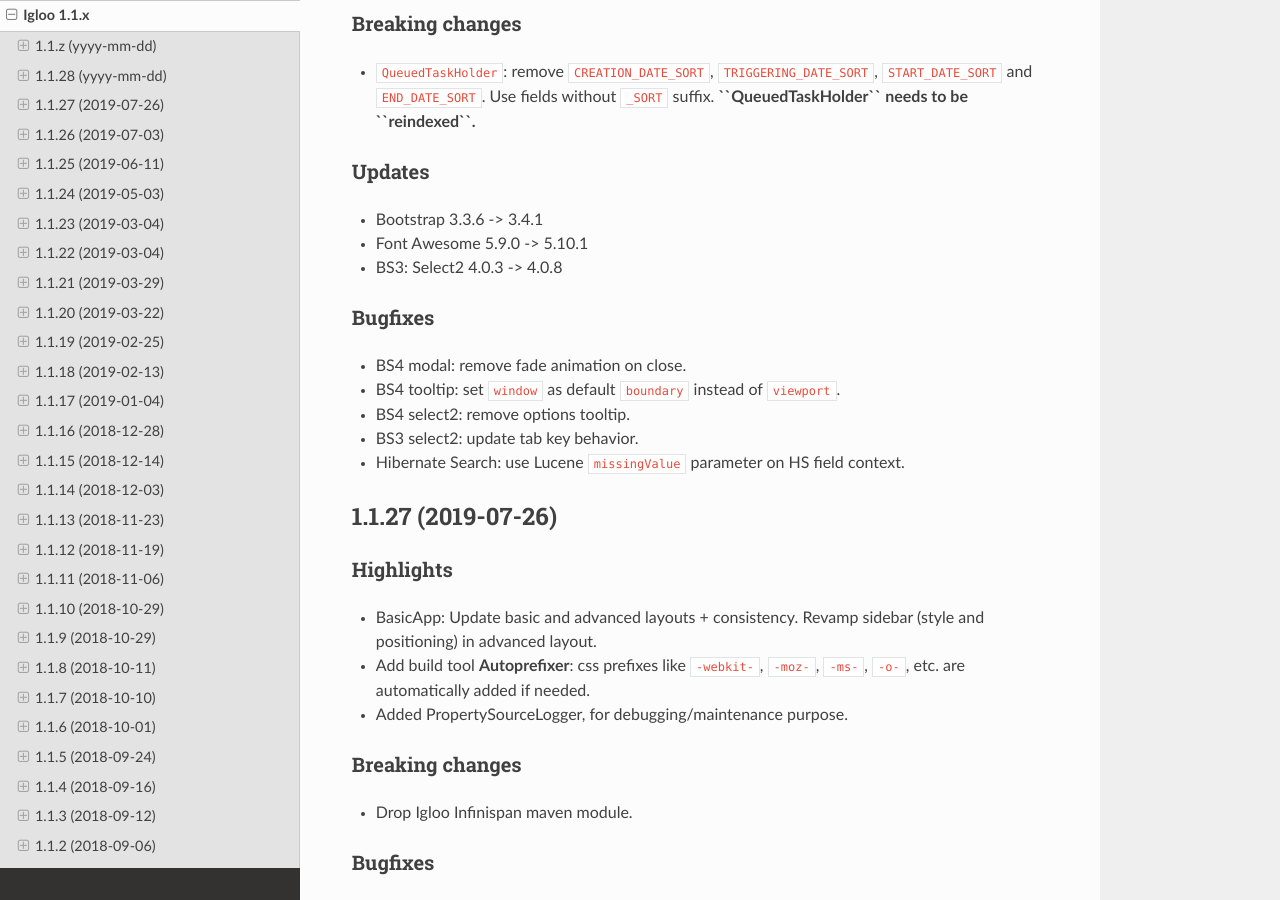
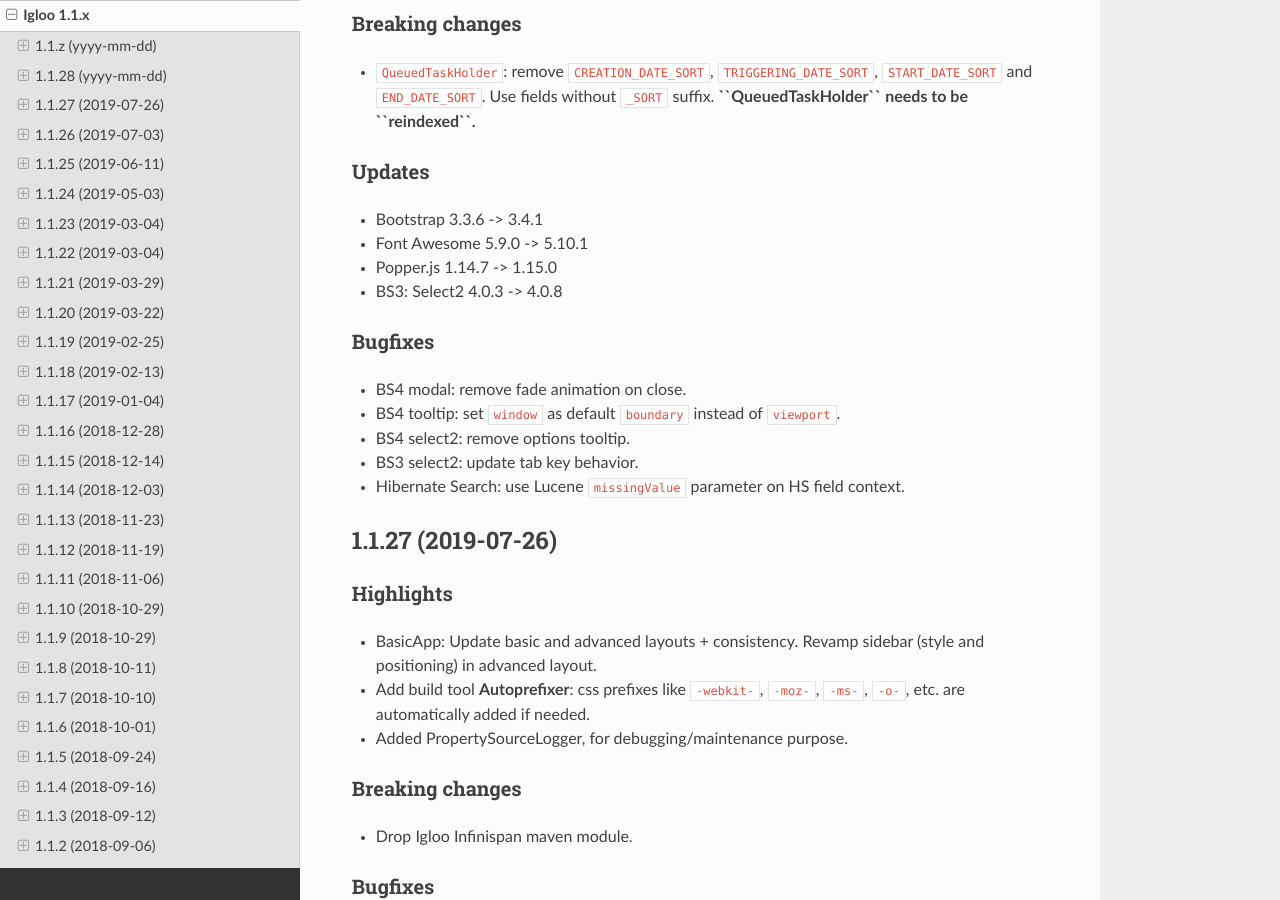
Before and after one commit to igloo-project/igloo-doc, a Sphinx documentation site: the page built from source/release-notes/1.1.x.rst, in a window 1280 px wide and 900 px high, scrolled down 480 px. Built offline with Sphinx 7.4.7 and the Read the Docs theme 2.0.0, drawn with Linux system fonts in a browser that asks for light colours.

Commit message:
1.1.28: update release notes

```diff
--- a/source/release-notes/1.1.x.rst
+++ b/source/release-notes/1.1.x.rst
@@ -34,6 +34,7 @@
 
 * Bootstrap 3.3.6 -> 3.4.1
 * Font Awesome 5.9.0 -> 5.10.1
+* Popper.js 1.14.7 -> 1.15.0
 * BS3: Select2 4.0.3 -> 4.0.8
 
 Bugfixes
```
